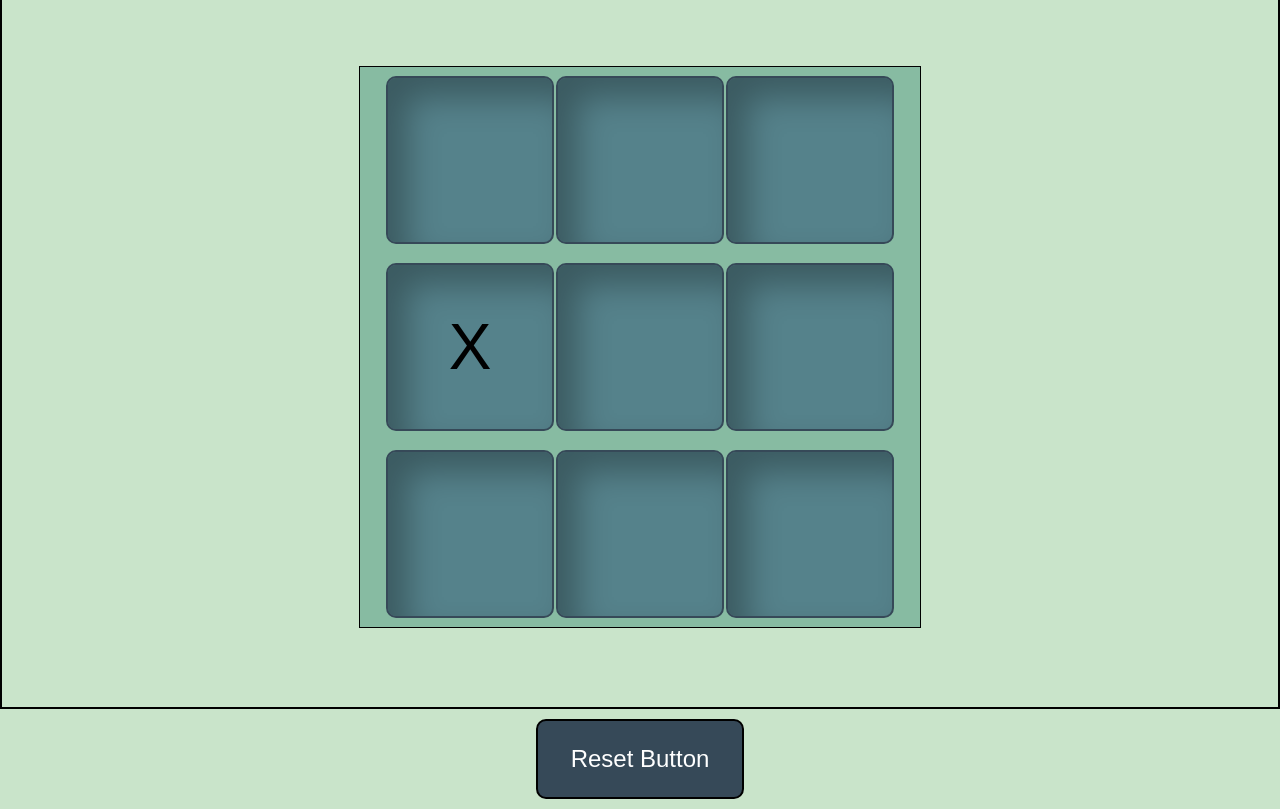
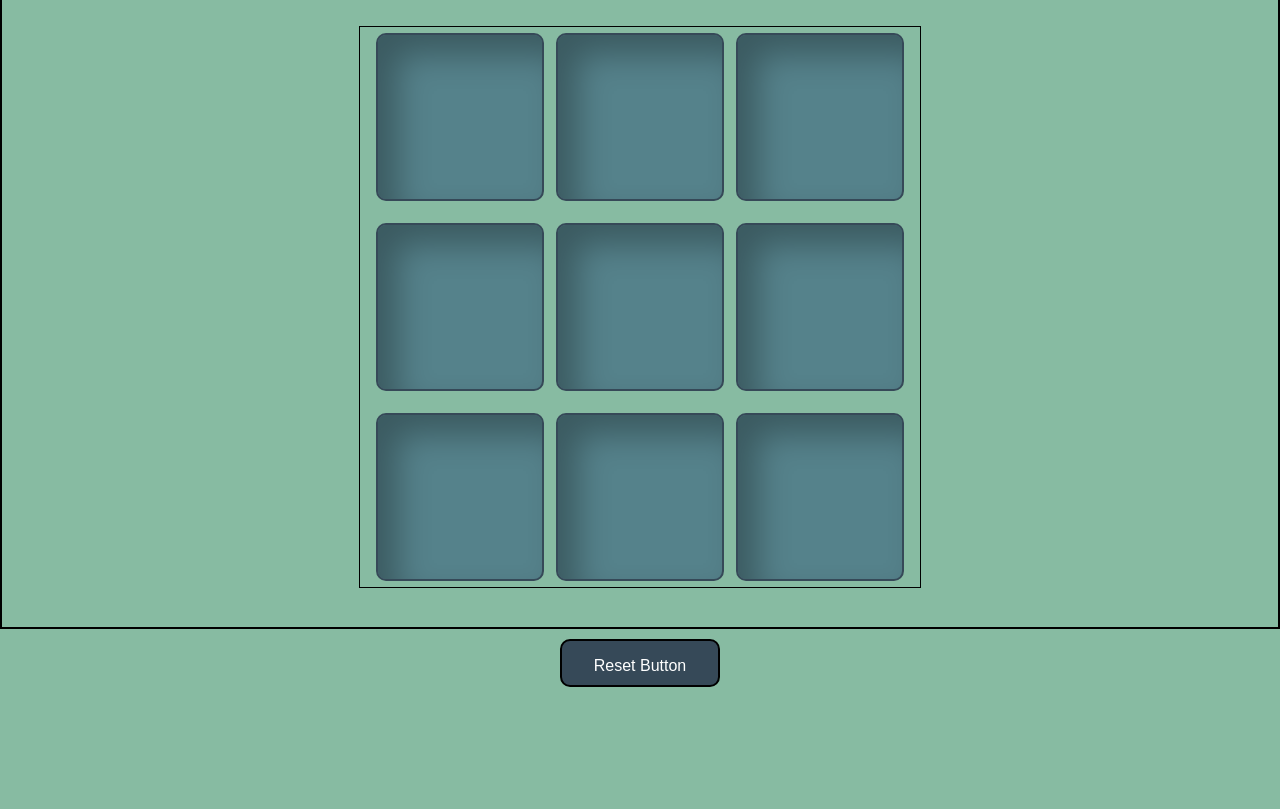
Before and after one commit to Ankit2045/TicTacToe, a plain HTML site: page index.html in a window 1280 px wide. Shown: the part 52-861 px from the top of the page. After the commit the page ends 800 px from the top, so only its background shows below. Drawn offline with Linux system fonts and the light colour scheme.

Commit message:
Basic layout

```diff
--- a/index.html
+++ b/index.html
@@ -13,7 +13,7 @@
             <button class="box"></button>
             <button class="box"></button>
             <button class="box"></button>
-            <button class="box">X</button>
+            <button class="box"></button>
             <button class="box"></button>
             <button class="box"></button>
             <button class="box"></button>
--- a/style.css
+++ b/style.css
@@ -5,12 +5,12 @@
 }
 
 body{
-    background-color: #C9E4CA;
+    background-color: #87BBA2;
     text-align: center;
 }
 
 .container{
-    height: 90vh;
+    height: 80vh;
     border: 2px solid black;
     display:flex;
     justify-content: center;
@@ -26,6 +26,7 @@ body{
     flex-wrap: wrap;
     justify-content: center;
     align-items: center;
+    gap: 10px;
 }
 .box{
     height:21vh;
@@ -39,11 +40,11 @@ body{
 }
 
 #reset{
-    height: 5rem;
-    width: 13rem;
+    height: 3rem;
+    width: 10rem;
     padding: 1rem;
+    font-size: 1rem;
     background-color: #364958;
-    font-size: 1.5rem;
     border: 2px solid black;
     border-radius: 10px;
     margin: 10px;
```
